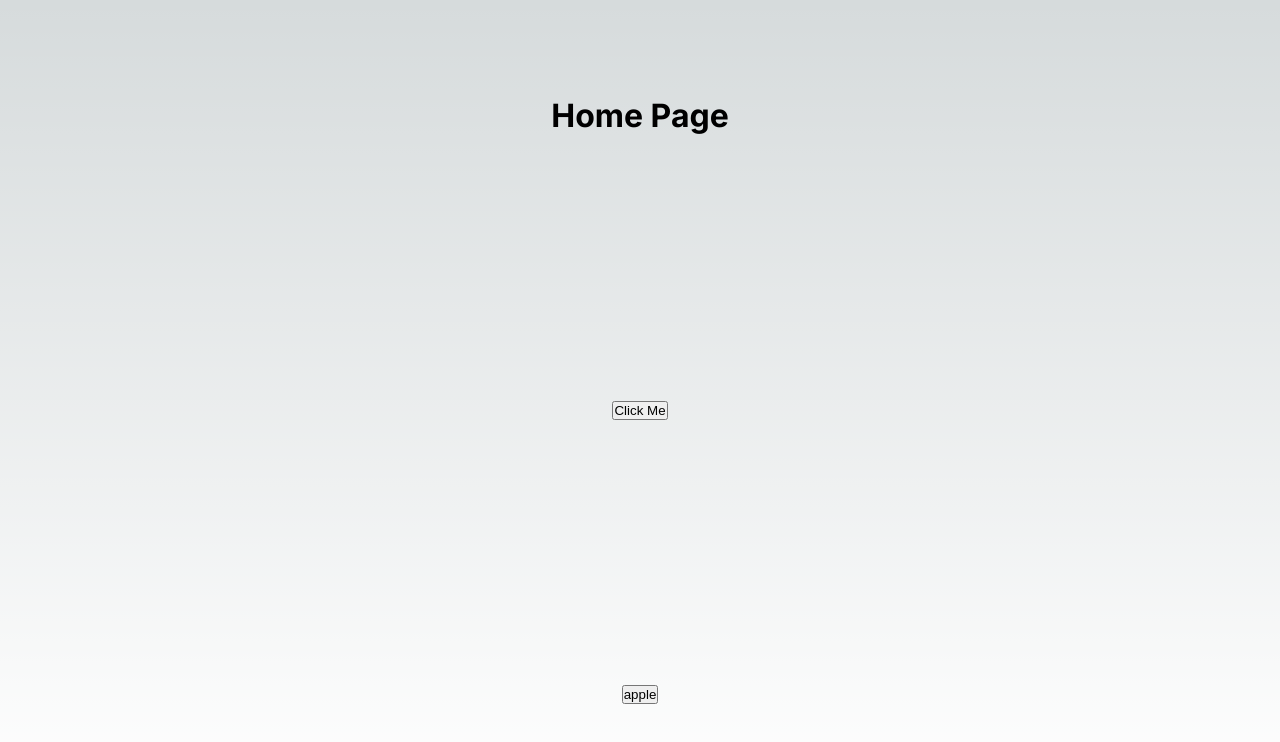
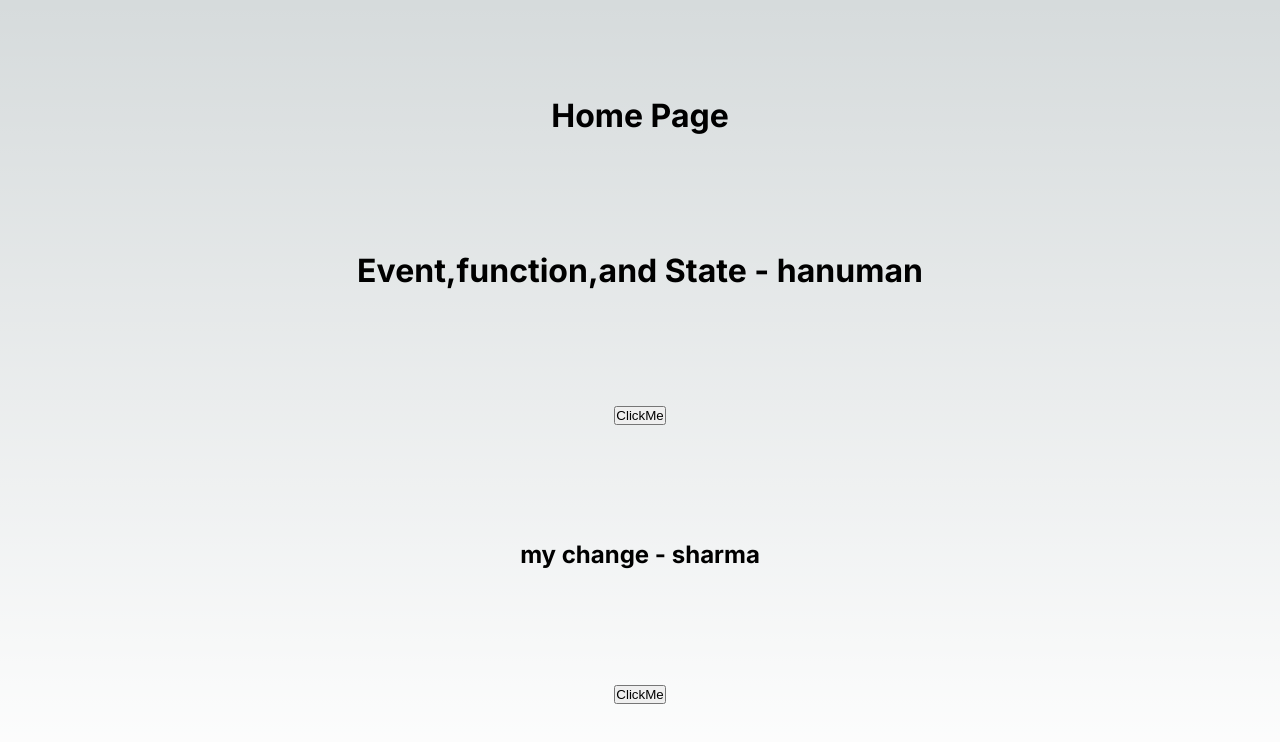
Before and after one commit to sharmasuper/NextJsSeries, a Next.js app: page / in a window 1280 px wide. Shown: the top 742 px of the page. Built offline with nearby package versions, Linux system fonts and the light colour scheme.

Commit message:
different between state and variables

```diff
--- a/src/app/page.js
+++ b/src/app/page.js
@@ -1,20 +1,32 @@
 
 'use client'
+import { useState } from "react";
 import styles from "./page.module.css";
 
 export default function Home() {
-  function apple(data) {
-    alert(data)
+
+  //use satate
+  const [name,setname] = useState("hanuman")
+
+  function apple () {
+  setname("ganesh")
   }
+  //use variable
+  let change = "sharma"
+
+  function Update() {
+    change = "mohit"
+  }
+
   return (
     <main className={styles.main}>
     <h1>Home Page</h1>
+    <h1>Event,function,and State - {name}</h1>
+ <button onClick={()=>apple()}>ClickMe</button>
+ {/* variable use */}
+ <h2>my change - {change}</h2>
+ <button onClick={Update}>ClickMe</button>
 
- <button onClick={()=>alert("hello Next js")}>Click Me</button>
-  {/* if not write use client in top of component it give error * we always write on the top of component  if home component have any child who import in page.js we did'nt
-     need to write use client again and again
-  */}
-  <button   onClick={()=>apple("mango")}>apple</button>
     </main>
   );
 }
```
